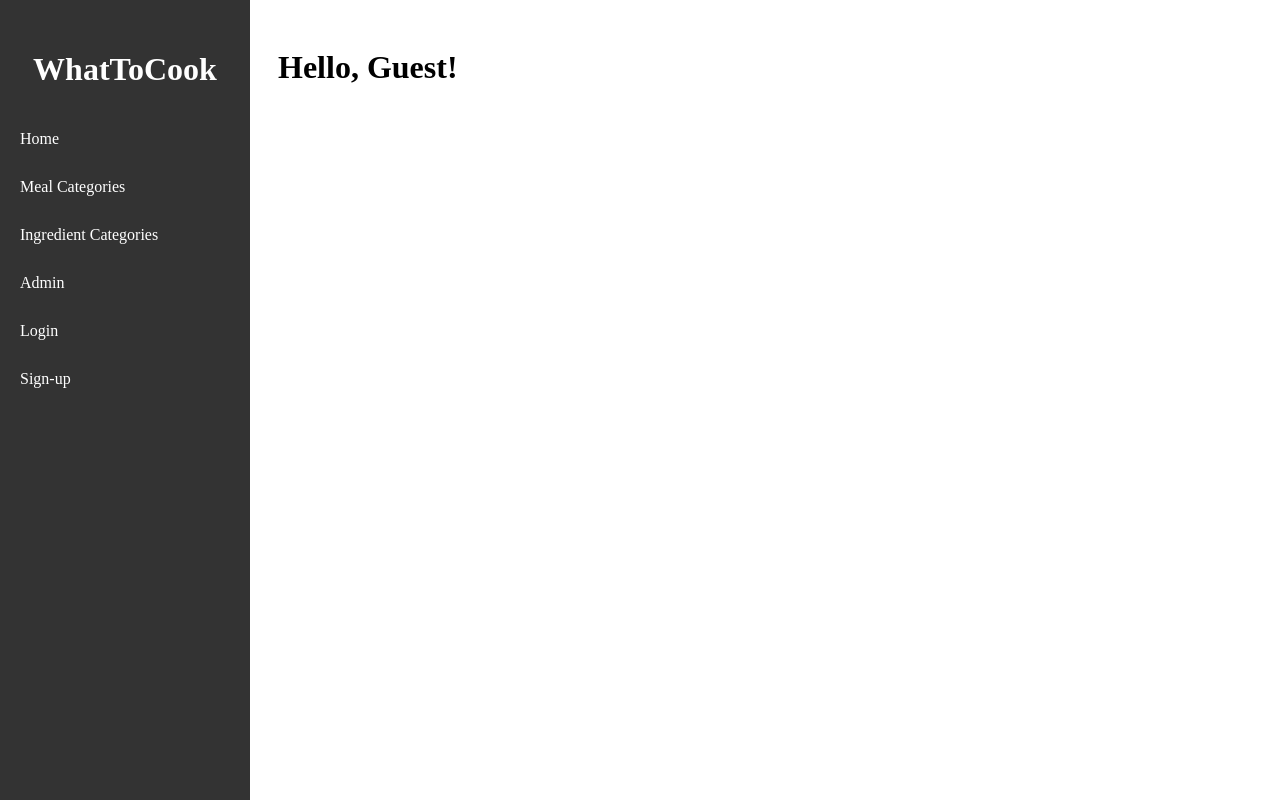
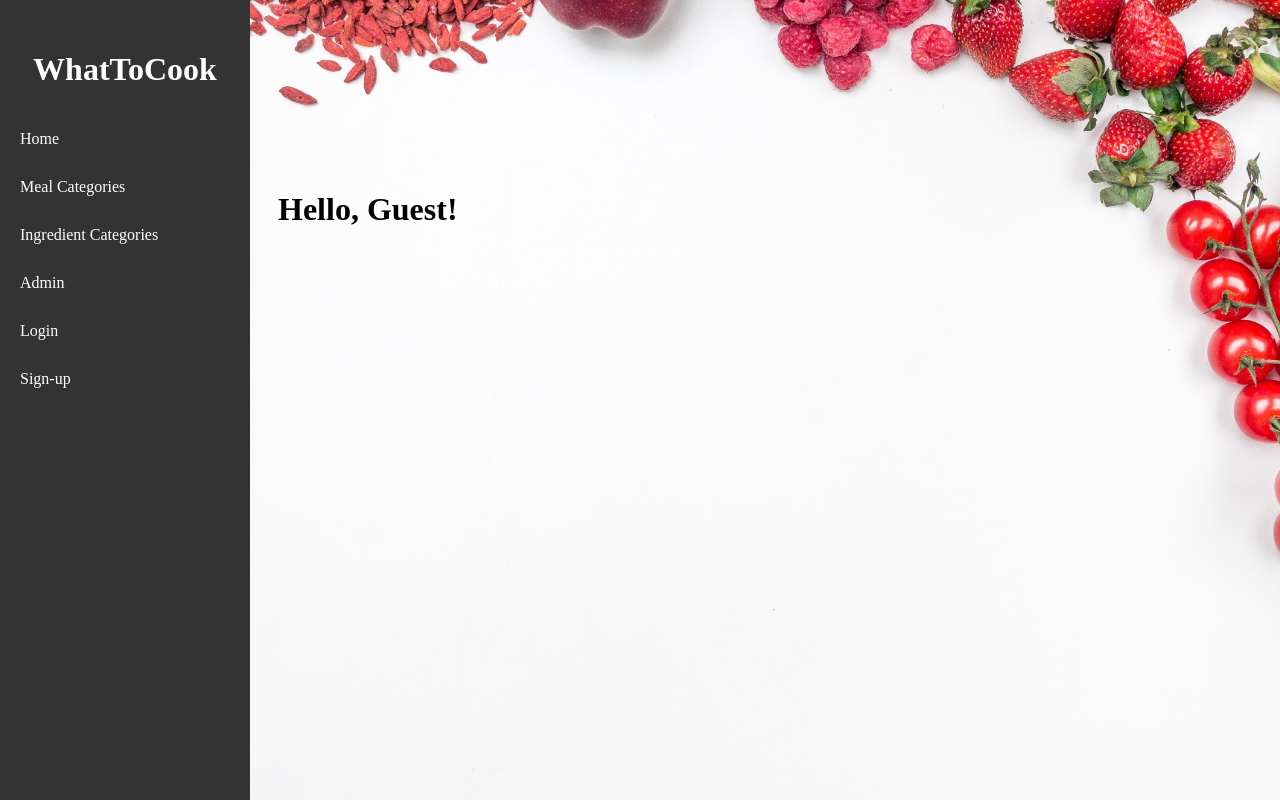
Before and after one commit to Gether1996/WhatToCook, a Django app: page / in a window 1280 px wide. Run offline with Django 4.2, Linux system fonts and the light colour scheme.

Commit message:
updated background

```diff
--- a/viewer/static/style.css
+++ b/viewer/static/style.css
@@ -1,3 +1,12 @@
+body {
+    background-image: url('images/background.jpg');
+    background-size: cover;
+    background-repeat: no-repeat;
+    background-position: center top;
+    background-attachment: fixed;
+    margin-top: 150px;
+}
+
 .sidebar {
   height: 100%;
   width: 250px;
```
Also changed, not shown: viewer/static/images/background.jpg (added).
